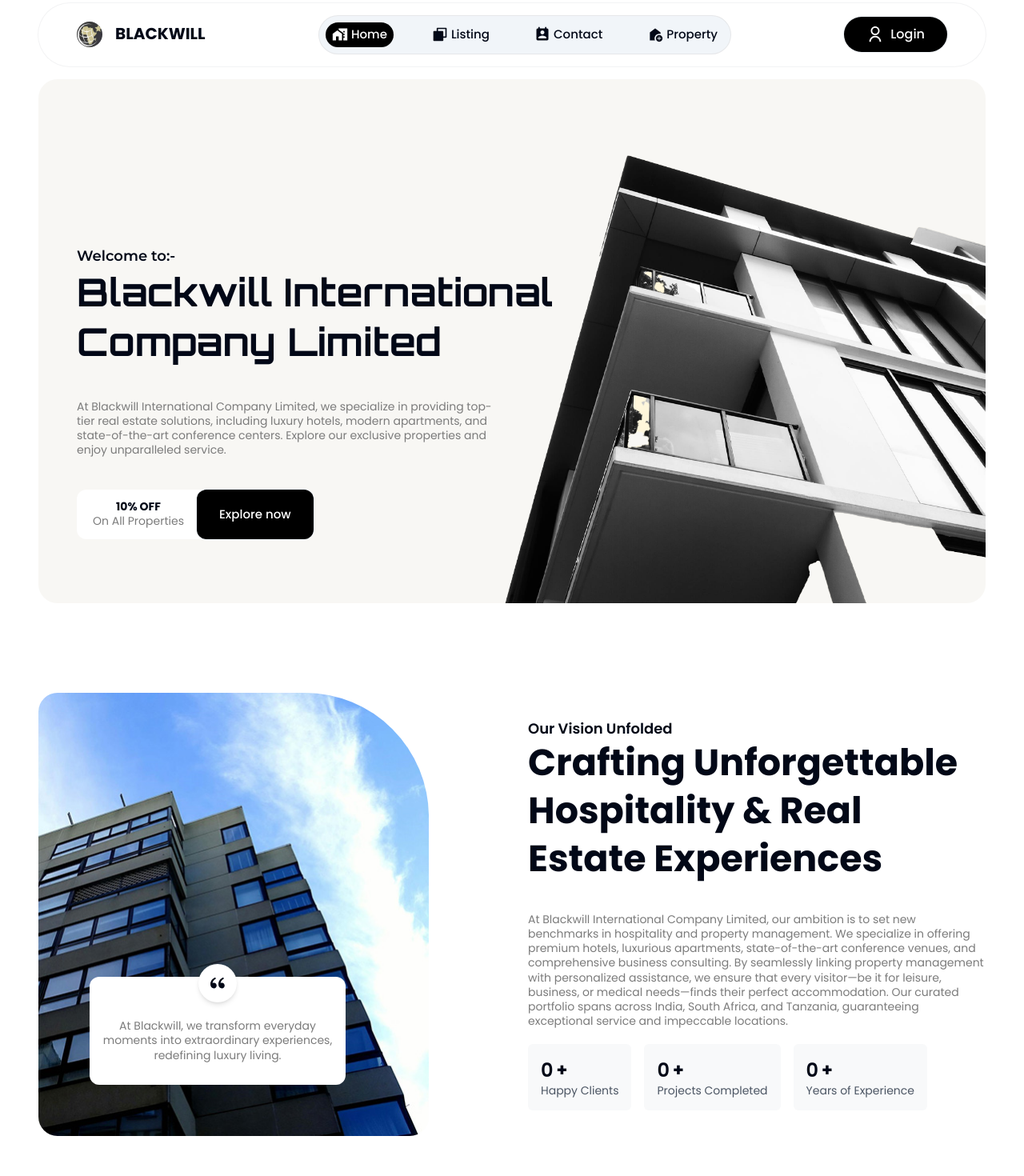
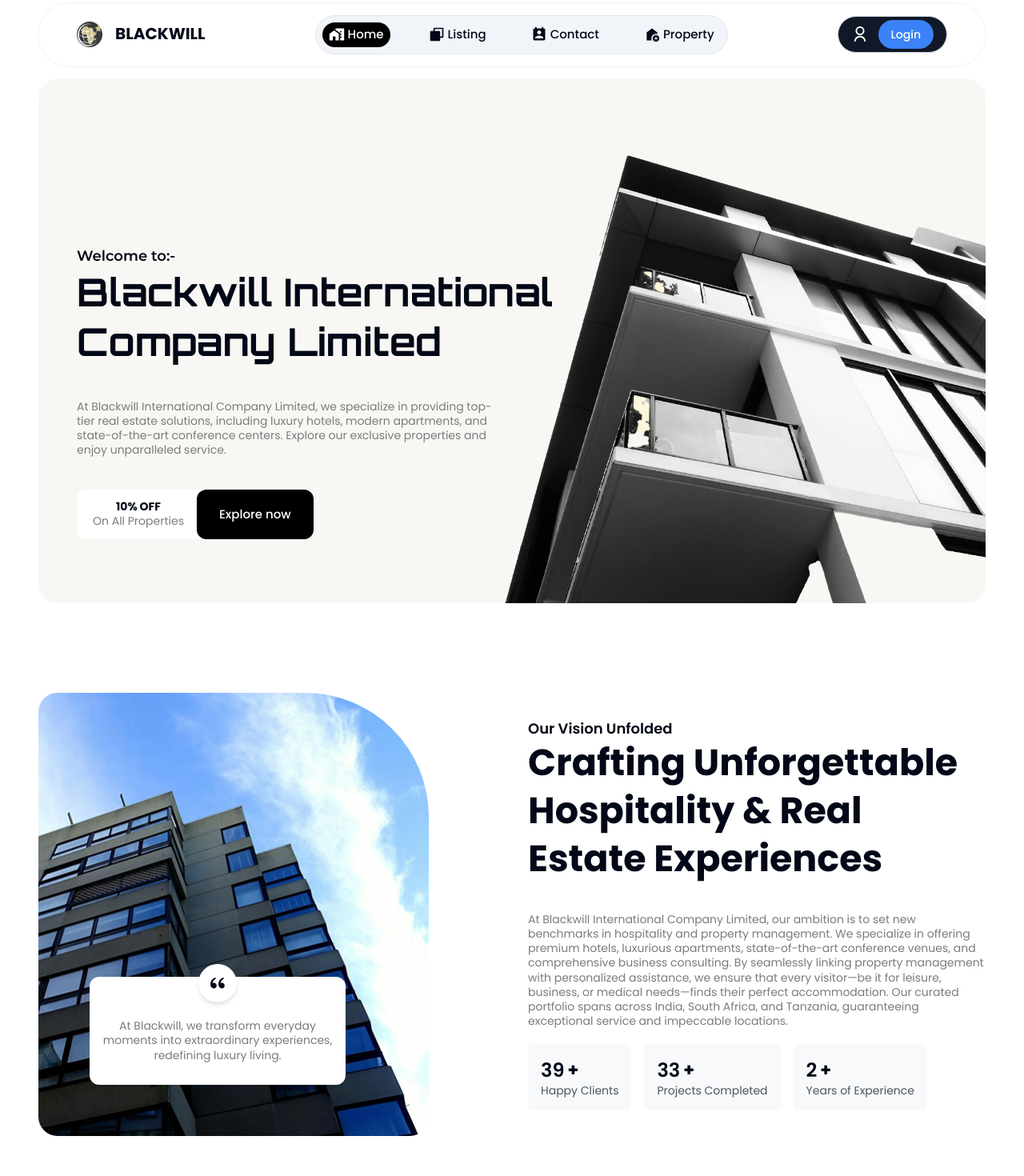
Before and after one commit to lemajr/Real_estate, a Next.js app: page / in a window 1280 px wide. Shown: the top 1470 px of the page at 80% size. Built offline with nearby package versions, Linux system fonts and the light colour scheme; no server answers; a web font is replaced by a local one.

Commit message:
auth added

```diff
--- /dev/null
+++ b/app/api/auth/[...nextauth]/route.ts
@@ -0,0 +1,2 @@
+import { handlers } from "@/auth"
+export const { GET, POST } = handlers
--- a/app/layout.tsx
+++ b/app/layout.tsx
@@ -3,6 +3,7 @@ import { Poppins, Montserrat, Orbitron } from "next/font/google";
 import "./globals.css";
 import Footer from "@/components/Footer";
 import Header from "@/components/Header";
+import Providers from "@/providers";
 
 const poppins = Poppins({
   variable: "--font-poppins",
@@ -58,9 +59,12 @@ export default function RootLayout({
       <body
         className={`${montserrat.variable} ${poppins.className} ${orbitron.variable}  antialiased`}
       >
+        <Providers >
+
         <Header />
         {children}
         <Footer />
+        </Providers>
       </body>
     </html>
   );
--- /dev/null
+++ b/auth.ts
@@ -0,0 +1,15 @@
+
+import NextAuth from "next-auth"
+import Google from "next-auth/providers/google"
+
+export const { handlers, signIn, signOut, auth } = NextAuth({
+  providers: [
+    Google({
+      clientId: process.env.GOOGLE_CLIENT_ID!,
+      clientSecret: process.env.GOOGLE_CLIENT_SECRET!,
+    }),
+  ],
+
+
+  secret: process.env.AUTH_SECRET,
+})
--- a/components/Header.tsx
+++ b/components/Header.tsx
@@ -1,70 +1,88 @@
-'use client'
+"use client";
 
-import Link from 'next/link'
-import React, { useEffect, useState } from 'react'
-import Navbar from './(navbar)/Navbar'
-import Image from 'next/image';
-import userIcon from "@/public/assets/user.svg"
-import { MdClose, MdMenu } from 'react-icons/md';
-import Logo from '@/public/assets/logo.jpeg'
+import Link from "next/link";
+import React, { useEffect, useState } from "react";
+import Navbar from "./(navbar)/Navbar";
+import Image from "next/image";
+import { MdClose, MdMenu } from "react-icons/md";
+import Logo from "@/public/assets/logo.jpeg";
+import SignInForm from "./SignInForm";
+
 const Header = () => {
-  const [menuOpened, setmenuOpened] = useState(false)
-  const toggleMenu = () => setmenuOpened(!menuOpened)
-  const [active, setActive] = useState(false)
+  const [menuOpened, setmenuOpened] = useState(false);
+  const toggleMenu = () => setmenuOpened(!menuOpened);
+  const [active, setActive] = useState(false);
 
   useEffect(() => {
     const handleScroll = () => {
-      if (window.scrollY > 0 ) {
+      if (window.scrollY > 0) {
         if (menuOpened) {
           setmenuOpened(false);
         }
       }
 
-      setActive(window.scrollY > 40 );
-    }
+      setActive(window.scrollY > 40);
+    };
 
-    window.addEventListener('scroll', handleScroll)
-
-  }, [menuOpened])
+    window.addEventListener("scroll", handleScroll);
+  }, [menuOpened]);
   return (
-    <header className='max-padd-container fixed top-1 w-full left-0 right-0 z-50'>
-      <div className={` ${active ? "py-0":"py-1"} max-padd-container bg-white transition-all duration-200 rounded-full px-5 ring-1 ring-slate-900/5 `}>
-        <div className='flexBetween py-3'>
+    <header className="max-padd-container fixed top-1 w-full left-0 right-0 z-50">
+      <div
+        className={` ${
+          active ? "py-0" : "py-1"
+        } max-padd-container bg-white transition-all duration-200 rounded-full px-5 ring-1 ring-slate-900/5 `}
+      >
+        <div className="flexBetween py-3">
           <Link href="/">
-          <div className='flex gap-4'>
-          <Image src={Logo} height={200} width={200} alt='' className='w-8 h-8 rounded-2xl' />
-            <span className='font-[900] text-[20px] font-poppins hidden md:flex lg:flex xl:flex' >
+            <div className="flex gap-4">
+              <Image
+                src={Logo}
+                height={200}
+                width={200}
+                alt=""
+                className="w-8 h-8 rounded-2xl"
+              />
+              <span className="font-[900] text-[20px] font-poppins hidden md:flex lg:flex xl:flex">
                 BLACKWILL
               </span>
             </div>
-            {/* <span className='font-[600] medium-20'>WILL</span> */}
           </Link>
-          <div className='flexCenter gap-x-4'>
+          <div className="flexCenter gap-x-4">
             {/* Desktop */}
-            <Navbar containerStyles={'hidden xl:flex gap-x-5 xl:gap-x-10 capitalize medium-15 ring-1 ring-slate-900/10 rounded-full p-2 bg-secondary'} />
+            <Navbar
+              containerStyles={
+                "hidden xl:flex gap-x-5 xl:gap-x-10 capitalize medium-15 ring-1 ring-slate-900/10 rounded-full p-2 bg-secondary"
+              }
+            />
             {/* Mobile */}
-            <Navbar containerStyles={`${menuOpened ? "flex items-start flex-col gap-y-8 capitalize fixed top-20 right-8 p-12 bg-white rounded-3xl shadow-md w-64 medium-16 ring-1 ring-slate-900/5 transition-all duration-300 z-50" : "flex items-start flex-col gap-y-8 capitalize fixed top-20 -right-[100%] p-12 bg-white rounded-3xl shadow-md w-64 medium-16 ring-1 ring-slate-900/5 transition-all duration-300"}`} />
-
+            <Navbar
+              containerStyles={`${
+                menuOpened
+                  ? "flex items-start flex-col gap-y-8 capitalize fixed top-20 right-8 p-12 bg-white rounded-3xl shadow-md w-64 medium-16 ring-1 ring-slate-900/5 transition-all duration-300 z-50"
+                  : "flex items-start flex-col gap-y-8 capitalize fixed top-20 -right-[100%] p-12 bg-white rounded-3xl shadow-md w-64 medium-16 ring-1 ring-slate-900/5 transition-all duration-300"
+              }`}
+            />
           </div>
           {/* button */}
           <div className="flexBetween gap-x-3 sm:gap-x-5 bold-16">
             {!menuOpened ? (
-                <MdMenu onClick={toggleMenu} className="xl:hidden cursor-pointer text-3xl hover:text-gray-500"/>
-            ): (
-              <MdClose onClick={toggleMenu} className="xl:hidden cursor-pointer text-3xl hover:text-gray-500"/>
-
+              <MdMenu
+                onClick={toggleMenu}
+                className="xl:hidden cursor-pointer text-3xl hover:text-gray-500"
+              />
+            ) : (
+              <MdClose
+                onClick={toggleMenu}
+                className="xl:hidden cursor-pointer text-3xl hover:text-gray-500"
+              />
             )}
-           <div className="bg-green-500 rounded-full">
-           <button className="btn-secondary flexCenter gap-x-2 medium-16 rounded-full">
-                <Image src={userIcon} alt="" height={22} width={22}/>
-                <span>Login</span>
-            </button>
-           </div>
+          <SignInForm />
           </div>
         </div>
       </div>
     </header>
-  )
-}
+  );
+};
 
-export default Header
+export default Header;
--- /dev/null
+++ b/components/SignInForm.tsx
@@ -0,0 +1,50 @@
+"use client";
+
+import { signIn, signOut, useSession } from "next-auth/react";
+import Image from "next/image";
+import userIcon from "@/public/assets/user.svg";
+import { Button } from "./ui/button";
+import { Loader } from "lucide-react";
+import { lazy } from "react";
+
+const SignInForm = () => {
+  const { data: session, status } = useSession();
+  const isLoading = status === "loading";
+
+  const avatarSize = session?.user?.image ? 32 : 22;
+
+  return (
+    <div className="flex items-center gap-3 rounded-full border border-gray-300 bg-gray-900 p-1 px-4">
+      {/* User Avatar or Default Icon */}
+      <Image
+        src={session?.user?.image || userIcon}
+        alt="User Avatar"
+        height={avatarSize}
+        width={avatarSize}
+        className="rounded-full shadow-md"
+        loading="lazy"
+      />
+
+      {/* Loading Spinner */}
+      {isLoading ? (
+        <Loader className="h-5 w-5 animate-spin text-white" />
+      ) : session ? (
+        <Button
+          onClick={() => signOut()}
+          className="bg-red-500 px-4 text-white rounded-full hover:bg-red-600"
+        >
+          Logout
+        </Button>
+      ) : (
+        <Button
+          onClick={() => signIn("google")}
+          className="bg-blue-500 px-4 text-white rounded-full hover:bg-blue-600"
+        >
+          Login
+        </Button>
+      )}
+    </div>
+  );
+};
+
+export default SignInForm;
--- a/components/about.tsx
+++ b/components/about.tsx
@@ -54,7 +54,7 @@ const About = () => {
           <div className="flex flex-wrap gap-4">
               <div className="bg-[#f8f9fa] p-4 rounded-[6px]">
                 <div className="flex items-center gap-1">
-                  <CountUp start={isVisible ? 0 : undefined} end={100} duration={10} delay={3}>
+                  <CountUp start={isVisible ? 0 : undefined} end={100} duration={10} delay={2}>
                     {({ countUpRef }) => (
                       <h3 ref={countUpRef as React.RefObject<HTMLHeadingElement>} className="text-2xl font-semibold"></h3>
                     )}
@@ -65,7 +65,7 @@ const About = () => {
               </div>
               <div className="bg-[#f8f9fa] p-4 rounded-[6px]">
                 <div className="flex items-center gap-1">
-                  <CountUp start={isVisible ? 0 : undefined} end={85} duration={10} delay={3}>
+                  <CountUp start={isVisible ? 0 : undefined} end={85} duration={10} delay={2}>
                     {({ countUpRef }) => (
                       <h3 ref={countUpRef as React.RefObject<HTMLHeadingElement>} className="text-2xl font-semibold"></h3>
                     )}
@@ -76,7 +76,7 @@ const About = () => {
               </div>
               <div className="bg-[#f8f9fa] p-4 rounded-[6px]">
                 <div className="flex items-center gap-1">
-                  <CountUp start={isVisible ? 0 : undefined} end={4} duration={10} delay={3}>
+                  <CountUp start={isVisible ? 0 : undefined} end={4} duration={10} delay={2}>
                     {({ countUpRef }) => (
                       <h3 ref={countUpRef as React.RefObject<HTMLHeadingElement>} className="text-2xl font-semibold"></h3>
                     )}
--- /dev/null
+++ b/middleware.ts
@@ -0,0 +1 @@
+export { auth as middleware } from "@/auth"
--- a/next.config.ts
+++ b/next.config.ts
@@ -11,6 +11,10 @@ const nextConfig: NextConfig = {
         protocol: 'https',
         hostname: 'images.remotePatterns',
       },
+      {
+        protocol: 'https',
+        hostname: 'lh3.googleusercontent.com',
+      },
     ],
   },
 };
--- a/package.json
+++ b/package.json
@@ -16,6 +16,7 @@
     "lodash": "^4.17.21",
     "lucide-react": "^0.474.0",
     "next": "15.1.6",
+    "next-auth": "^5.0.0-beta.25",
     "react": "^19.0.0",
     "react-countup": "^6.5.3",
     "react-dom": "^19.0.0",
--- /dev/null
+++ b/providers.tsx
@@ -0,0 +1,7 @@
+"use client";
+
+import { SessionProvider } from "next-auth/react";
+
+export default function Providers({ children }: { children: React.ReactNode }) {
+  return <SessionProvider>{children}</SessionProvider>;
+}
```
Also changed, not shown: lib/actions.ts (added, +7 -0 lines), 1 other file (tests, documents, lock files or other folders). Lines whose indentation alone changed are shown as unchanged.
